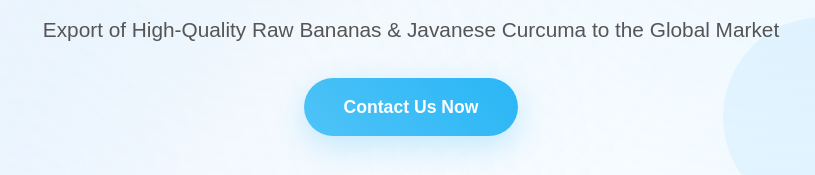
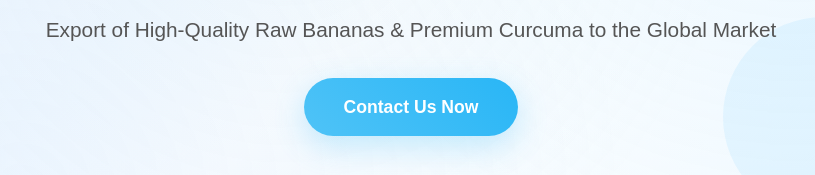
Before and after one commit to hdibudihardoyo/tropical-harvest, a plain HTML site: page index.html in a window 1280 px wide. Shown: the part 423-598 px from the top of the page, 229-1044 px from the left. Drawn offline with Linux system fonts and the light colour scheme.

Commit message:
feat: Update product description

```diff
--- a/index.html
+++ b/index.html
@@ -577,7 +577,7 @@
     <section id="home" class="hero">
         <div class="hero-content">
             <h1>Premium Indonesian Natural Products</h1>
-            <p>Export of High-Quality Raw Bananas & Javanese Curcuma to the Global Market</p>
+            <p>Export of High-Quality Raw Bananas & Premium Curcuma to the Global Market</p>
             <a href="#contact" class="cta-button" aria-label="Contact TropicalHarvest for export information">Contact Us Now</a>
         </div>
     </section>
```
